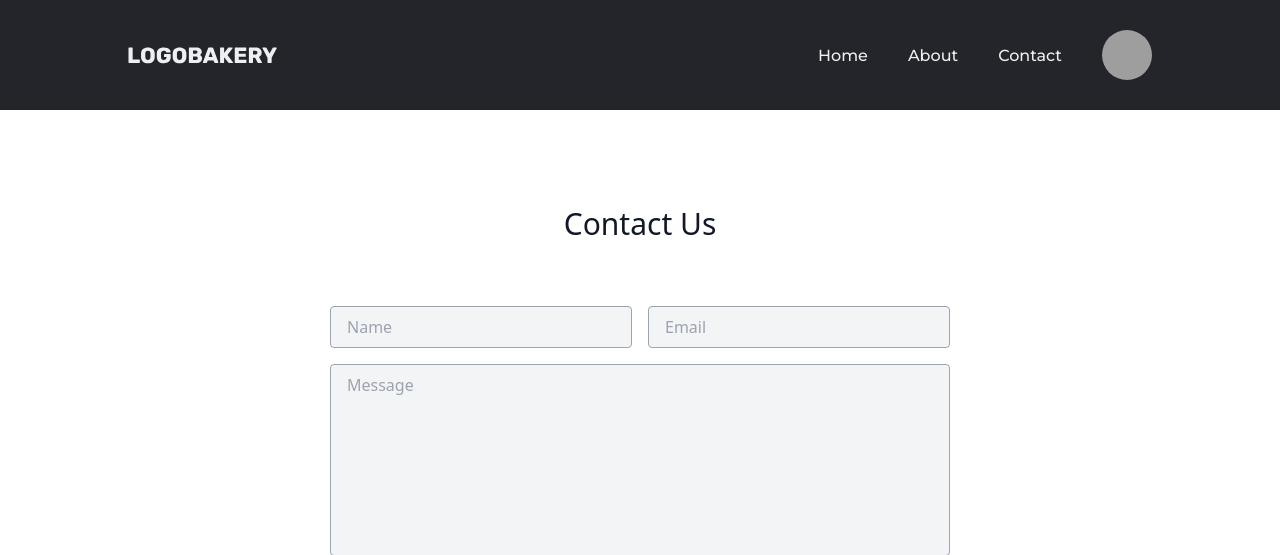
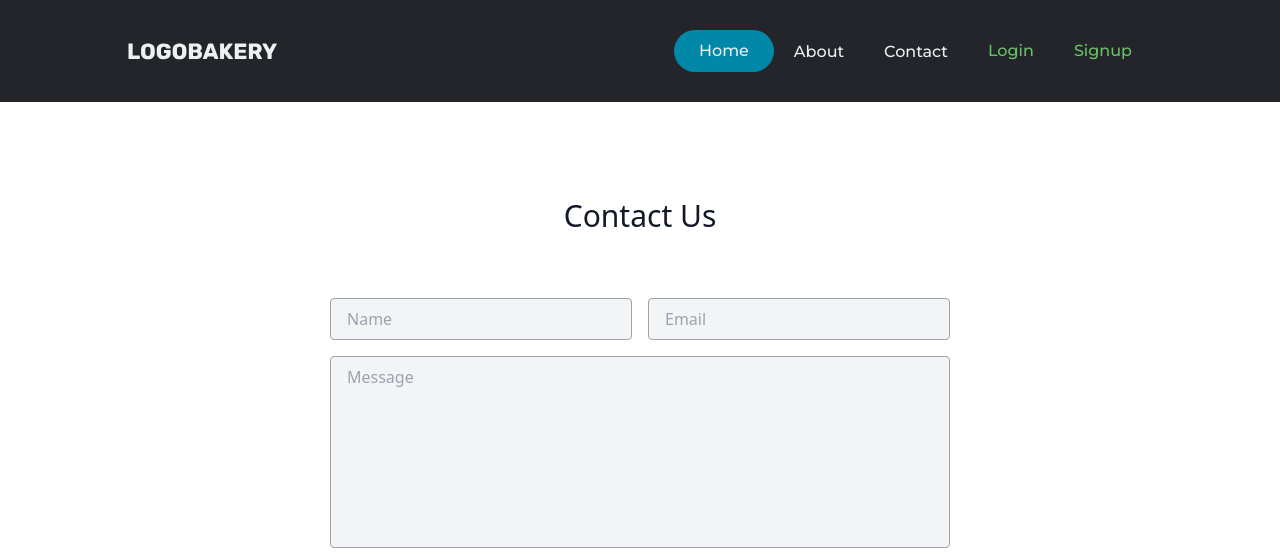
Before and after one commit to himaloy-tech/Blog-Website, a Django app: template templates/create.html in a window 1280 px wide. Shown: the top 555 px of the page. Run offline with Django 3.2, Linux system fonts and the light colour scheme; the template is opened without the code that fills it, so the values that code supplies are empty; grey boxes are pictures that could not be loaded.

Commit message:
Modified the login and signup button on the navbar exit

```diff
--- a/templates/create.html
+++ b/templates/create.html
@@ -21,23 +21,41 @@
     object-fit: cover;
   }
 </style>
+
 <body>
   <header>
     <a class="logo" href="/"><img src="{% static "images/logo.svg" %}" alt="logo"></a>
+    <a class="cta" href="/">Home</a>
     <nav>
       <ul class="nav__links">
-                <li><a href="/">Home</a></li>
         <li><a href="#">About</a></li>
         <li><a href="/contact">Contact</a></li>
+        {% if not user.is_authenticated %}
+        <li><a href="/login" style="color:rgb(105, 196, 105)">
+            <h4 style="font-weight:300;">Login</h4>
+          </a></li>
+        <li><a href="/signup" style="color:rgb(105, 196, 105)">
+            <h4 style="font-weight:300;">Signup</h4>
+          </a></li>
+        {% endif %}
       </ul>
     </nav>
+    {% if user.is_authenticated %}
       {% if user.profile.image %}
       <a href="/profile"><img class="avatar" src="{{user.profile.image.url}}" alt="logo"></a>
       {% else %}
-        <a href="/login"><img class="avatar" src="media/pics/profile.png" alt="logo"></a>
+      <a href="/profile"><img class="avatar" src="media/pics/profile.png" alt="logo"></a>
+      {% endif %}
     {% endif %}
     <p class="menu cta">Menu</p>
   </header>
+  <div id="mobile__menu" class="overlay">
+    <a class="close">&times;</a>
+    <div class="overlay__content">
+      <a href="/contact">Contact</a>
+      <a href="/about">About</a>
+    </div>
+  </div>
   <section class="text-gray-700 body-font relative">
     <div class="container px-5 py-24 mx-auto">
       <div class="flex flex-col text-center w-full mb-12">
@@ -46,38 +64,53 @@
       <div class="lg:w-1/2 md:w-2/3 mx-auto">
         <div class="flex flex-wrap -m-2">
           <div class="p-2 w-1/2">
-                <input class="w-full bg-gray-100 rounded border border-gray-400 focus:outline-none focus:border-indigo-500 text-base px-4 py-2" placeholder="Name" type="text">
+            <input
+              class="w-full bg-gray-100 rounded border border-gray-400 focus:outline-none focus:border-indigo-500 text-base px-4 py-2"
+              placeholder="Name" type="text">
           </div>
           <div class="p-2 w-1/2">
-                <input class="w-full bg-gray-100 rounded border border-gray-400 focus:outline-none focus:border-indigo-500 text-base px-4 py-2" placeholder="Email" type="email">
+            <input
+              class="w-full bg-gray-100 rounded border border-gray-400 focus:outline-none focus:border-indigo-500 text-base px-4 py-2"
+              placeholder="Email" type="email">
           </div>
           <div class="p-2 w-full">
-                <textarea class="w-full bg-gray-100 rounded border border-gray-400 focus:outline-none h-48 focus:border-indigo-500 text-base px-4 py-2 resize-none block" placeholder="Message"></textarea>
+            <textarea
+              class="w-full bg-gray-100 rounded border border-gray-400 focus:outline-none h-48 focus:border-indigo-500 text-base px-4 py-2 resize-none block"
+              placeholder="Message"></textarea>
           </div>
           <div class="p-2 w-full">
-                <button class="flex mx-auto text-white bg-indigo-500 border-0 py-2 px-8 focus:outline-none hover:bg-indigo-600 rounded text-lg">Button</button>
+            <button
+              class="flex mx-auto text-white bg-indigo-500 border-0 py-2 px-8 focus:outline-none hover:bg-indigo-600 rounded text-lg">Button</button>
           </div>
           <div class="p-2 w-full pt-8 mt-8 border-t border-gray-200 text-center">
             <span class="inline-flex">
               <a class="text-gray-500">
-                    <svg fill="currentColor" stroke-linecap="round" stroke-linejoin="round" stroke-width="2" class="w-5 h-5" viewBox="0 0 24 24">
+                <svg fill="currentColor" stroke-linecap="round" stroke-linejoin="round" stroke-width="2" class="w-5 h-5"
+                  viewBox="0 0 24 24">
                   <path d="M18 2h-3a5 5 0 00-5 5v3H7v4h3v8h4v-8h3l1-4h-4V7a1 1 0 011-1h3z"></path>
                 </svg>
               </a>
               <a class="ml-4 text-gray-500">
-                    <svg fill="currentColor" stroke-linecap="round" stroke-linejoin="round" stroke-width="2" class="w-5 h-5" viewBox="0 0 24 24">
-                      <path d="M23 3a10.9 10.9 0 01-3.14 1.53 4.48 4.48 0 00-7.86 3v1A10.66 10.66 0 013 4s-4 9 5 13a11.64 11.64 0 01-7 2c9 5 20 0 20-11.5a4.5 4.5 0 00-.08-.83A7.72 7.72 0 0023 3z"></path>
+                <svg fill="currentColor" stroke-linecap="round" stroke-linejoin="round" stroke-width="2" class="w-5 h-5"
+                  viewBox="0 0 24 24">
+                  <path
+                    d="M23 3a10.9 10.9 0 01-3.14 1.53 4.48 4.48 0 00-7.86 3v1A10.66 10.66 0 013 4s-4 9 5 13a11.64 11.64 0 01-7 2c9 5 20 0 20-11.5a4.5 4.5 0 00-.08-.83A7.72 7.72 0 0023 3z">
+                  </path>
                 </svg>
               </a>
               <a class="ml-4 text-gray-500">
-                    <svg fill="none" stroke="currentColor" stroke-linecap="round" stroke-linejoin="round" stroke-width="2" class="w-5 h-5" viewBox="0 0 24 24">
+                <svg fill="none" stroke="currentColor" stroke-linecap="round" stroke-linejoin="round" stroke-width="2"
+                  class="w-5 h-5" viewBox="0 0 24 24">
                   <rect width="20" height="20" x="2" y="2" rx="5" ry="5"></rect>
                   <path d="M16 11.37A4 4 0 1112.63 8 4 4 0 0116 11.37zm1.5-4.87h.01"></path>
                 </svg>
               </a>
               <a class="ml-4 text-gray-500">
-                    <svg fill="currentColor" stroke-linecap="round" stroke-linejoin="round" stroke-width="2" class="w-5 h-5" viewBox="0 0 24 24">
-                      <path d="M21 11.5a8.38 8.38 0 01-.9 3.8 8.5 8.5 0 01-7.6 4.7 8.38 8.38 0 01-3.8-.9L3 21l1.9-5.7a8.38 8.38 0 01-.9-3.8 8.5 8.5 0 014.7-7.6 8.38 8.38 0 013.8-.9h.5a8.48 8.48 0 018 8v.5z"></path>
+                <svg fill="currentColor" stroke-linecap="round" stroke-linejoin="round" stroke-width="2" class="w-5 h-5"
+                  viewBox="0 0 24 24">
+                  <path
+                    d="M21 11.5a8.38 8.38 0 01-.9 3.8 8.5 8.5 0 01-7.6 4.7 8.38 8.38 0 01-3.8-.9L3 21l1.9-5.7a8.38 8.38 0 01-.9-3.8 8.5 8.5 0 014.7-7.6 8.38 8.38 0 013.8-.9h.5a8.48 8.48 0 018 8v.5z">
+                  </path>
                 </svg>
               </a>
             </span>
--- a/templates/home.html
+++ b/templates/home.html
@@ -50,8 +50,8 @@
                 <li><a href="#">About</a></li>
                 <li><a href="/contact">Contact</a></li>
                 {% if not user.is_authenticated %}
-                <li><a href="/login" style="color:rgb(105, 196, 105)">Login</a></li>
-                <li><a href="/signup" style="color:rgb(105, 196, 105)">Signup</a></li>
+                <li><a href="/login" style="color:rgb(105, 196, 105)"><h4 style="font-weight:300;">Login</h4></a></li>
+                <li><a href="/signup" style="color:rgb(105, 196, 105)"><h4 style="font-weight:300;">Signup</h4></a></li>
                 {% endif %}
             </ul>
         </nav>
```
Also changed, not shown: templates/detail.html (+11 -5 lines). Lines whose indentation alone changed are shown as unchanged.
